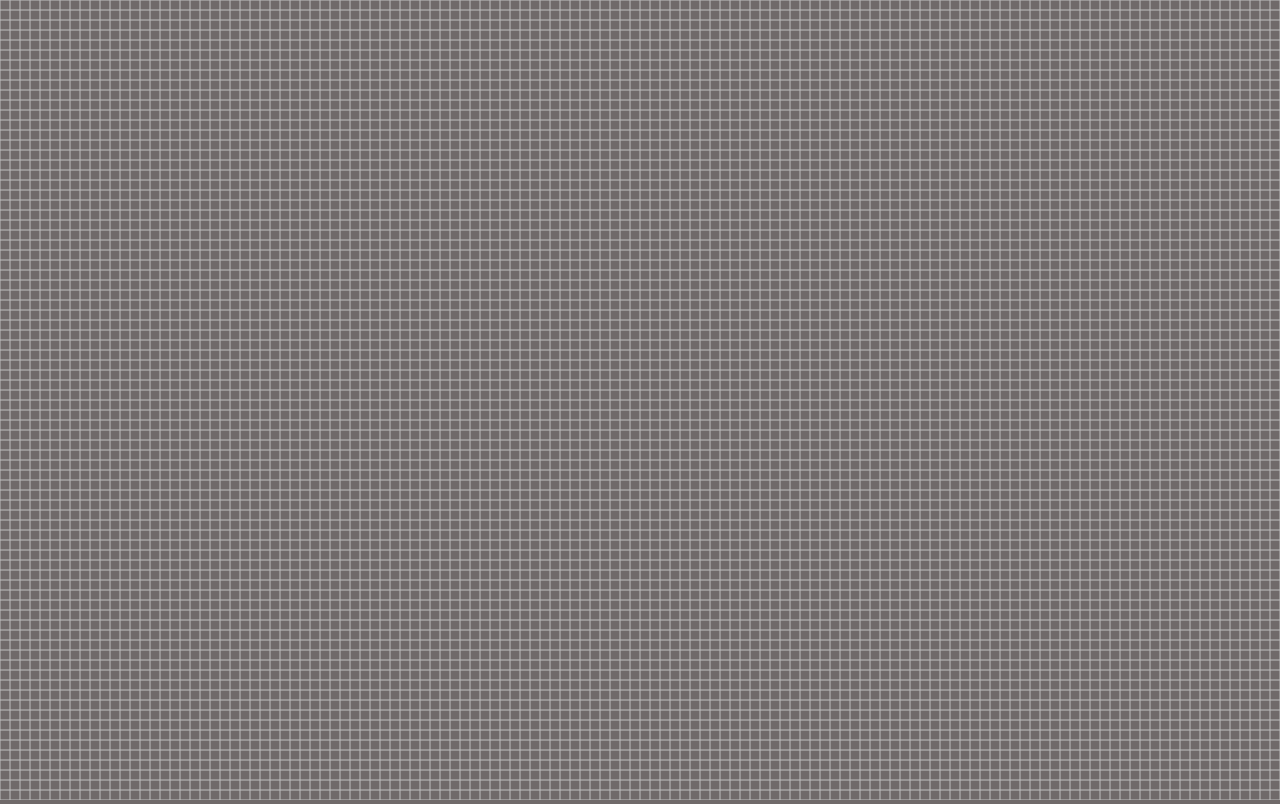
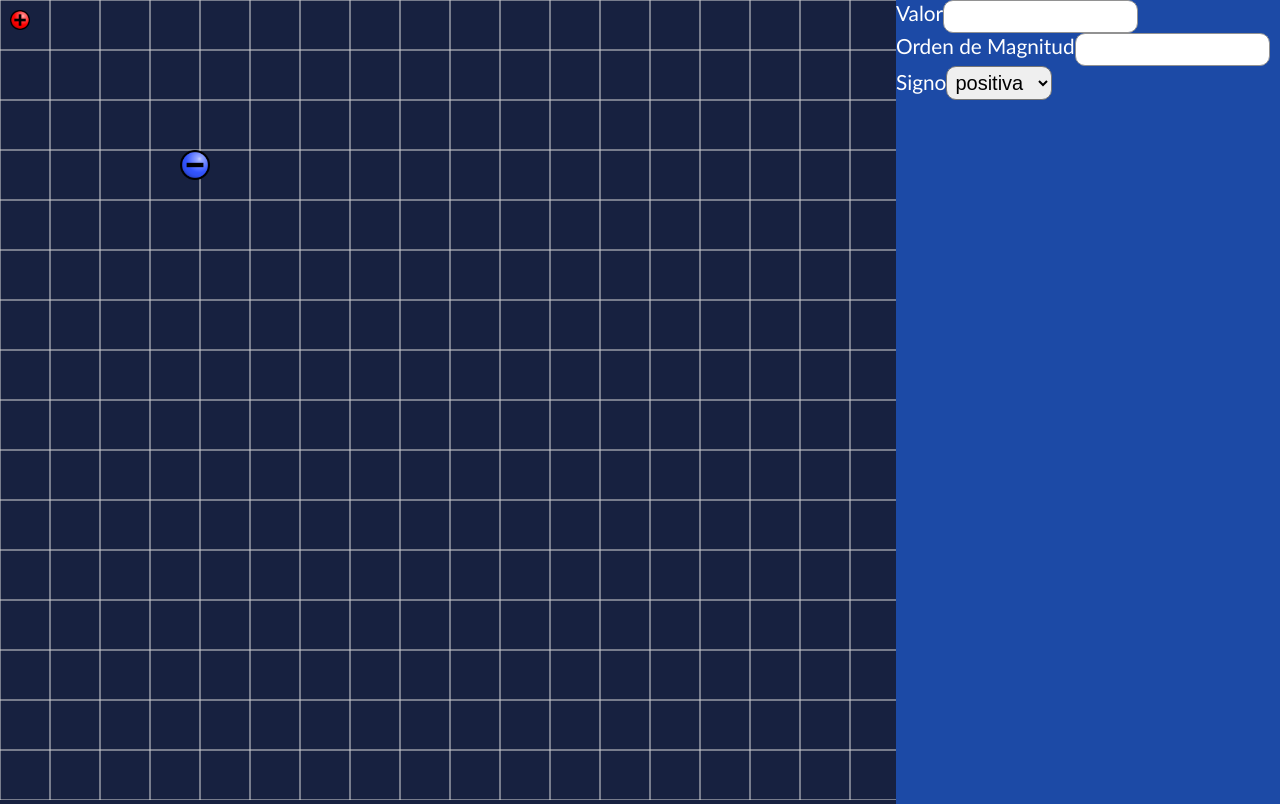
Before and after one commit to soloFac/fisica-cargas, a React (Create React App) app: page / in a window 1280 px wide. Built offline with nearby package versions, Linux system fonts and the light colour scheme.

Commit message:
fix multiple charge position problem and add form part

```diff
--- a/src/App.css
+++ b/src/App.css
@@ -1,4 +1,4 @@
-.App {
+/* .App {
   text-align: center;
 }
 
@@ -35,4 +35,4 @@
   to {
     transform: rotate(360deg);
   }
-}
+} */
--- a/src/App.js
+++ b/src/App.js
@@ -1,13 +1,46 @@
 import React, { useEffect, useState } from 'react'
+import Form from './components/Interface/Form'
 import { Layout } from './components/Layout/Layout'
 
 function App () {
-  const [cargas, setCargas] = useState([])
+  const vwCanvas = 0.7
+
+  const [cargas, setCargas] = useState([
+    {
+      id: 0,
+      signo: 'positiva',
+      size: 20,
+      pos: {
+        x: 10,
+        y: 10
+      }
+    },
+    {
+      id: 1,
+      signo: 'negativa',
+      size: 30,
+      pos: {
+        x: 180,
+        y: 150
+      }
+    }
+  ])
 
   return (
-    <section>
+    <section
+      style={{
+        display: 'flex',
+        flexDirection: 'row'
+      }}
+    >
       <Layout
         cargas={cargas}
+        setCargas={setCargas}
+        vwCanvas={vwCanvas}
+      />
+      <Form
+        cargas={cargas}
+        setCargas={setCargas}
       />
     </section>
   )
--- a/src/components/Interface/Form.js
+++ b/src/components/Interface/Form.js
@@ -1,10 +1,71 @@
-import React from 'react'
+import React, { useState } from 'react'
 
 const Form = () => {
+  const [carga, setCarga] = useState({
+    signo: 'positiva',
+    size: '',
+    pos: {
+      x: '',
+      y: ''
+    }
+  })
+
+  const { signo } = carga
+
+  const getData = (e) => {
+    setCarga({
+      ...carga,
+      [e.target.name]: e.target.value
+    })
+  }
+
   return (
-    <div>
-      {window.innerHeight}
-    </div>
+    <form
+      style={{
+        width: '100%',
+        display: 'flex',
+        flexDirection: 'column'
+      }}
+    >
+      <div>
+        <label>Valor</label>
+        <input
+          type='number'
+          name='valor'
+          onChange={getData}
+        ></input>
+      </div>
+
+      <div>
+        <label>Orden de Magnitud</label>
+        <input
+          type='number'
+          name='orden'
+          onChange={getData}
+        ></input>
+      </div>
+
+      <div>
+        <label>Signo</label>
+        <select
+          name='signo'
+          value={signo}
+          onChange={getData}
+        >
+          <option
+            value='positiva'
+          >
+            positiva
+          </option>
+          <option
+            value='negativa'
+          >
+            negativa
+          </option>
+        </select>
+      </div>
+    </form>
+
   )
 }
 
--- a/src/components/Layout/Carga.js
+++ b/src/components/Layout/Carga.js
@@ -1,10 +1,24 @@
 import React from 'react'
+import './Layout.css'
 
-const Carga = ({ x, y }) => {
+const Carga = ({ carga, changePosition }) => {
+  const { size, pos, signo } = carga
+  const { x, y } = pos
+  const imagen = require(`./../../img/${signo}.png`)
+
   return (
-    <div>
-
-    </div>
+    <img
+      id={carga.id}
+      draggable='true'
+      src={imagen}
+      onDragEnd={(e) => changePosition(e, carga)}
+      style={{
+        width: `${size}px`,
+        position: 'absolute',
+        left: `${x}px`,
+        top: `${y}px`
+      }}
+    />
   )
 }
 
--- a/src/components/grilla.js
+++ b/src/components/Layout/Grilla.js
@@ -10,7 +10,7 @@ const dibujarGrilla = (canvas, vw, vh, espaciado) => {
   const ctx = canvas.getContext('2d')
   // defino el ancho del canvas
   canvas.width = vw
-  ctx.strokeStyle = '#BFBFBF'
+  ctx.strokeStyle = '#D9D9D9'
   ctx.stroke()
 
   for (let x = 0; x <= vw; x += espaciado) {
--- /dev/null
+++ b/src/components/Layout/Layout.css
@@ -0,0 +1,3 @@
+#carga{
+  cursor: pointer;
+}
--- a/src/components/Layout/Layout.js
+++ b/src/components/Layout/Layout.js
@@ -1,26 +1,67 @@
 import React, { useEffect, useState } from 'react'
-import { Grilla } from './../Grilla'
+import { Grilla } from './Grilla'
+import Carga from './Carga'
+import './Layout.css'
 
-export const Layout = ({ cargas }) => {
-  const espaciado = 10
+export const Layout = ({ cargas, setCargas, vwCanvas }) => {
+  const espaciado = 50
 
-  const [width, setWidth] = useState(0)
+  const [width, setWidth] = useState(window.innerWidth * vwCanvas)
 
+  const setPos = (carga, x, y) => {
+    const { id, size, signo } = carga
+    const pos = { x, y }
+    const ncargas = cargas.filter(c => ((c.id !== carga.id) ? c : null))
+    ncargas.push({ id, signo, size, pos })
+    setCargas(
+      ncargas
+    )
+  }
+  // Cuando se actualice el ancho de la pantalla
   useEffect(() => {
-    const vw = window.innerWidth
     const vh = window.innerHeight
 
-    Grilla(vw, vh, espaciado)
+    Grilla(width, vh, espaciado)
   }, [width])
 
+  const changePosition = (e, carga) => {
+    const x = e.clientX - (carga.size / 2)
+    const y = e.clientY - (carga.size / 2)
+    setPos(carga, x, y)
+    // console.log(carga.signo, x, y)
+  }
+  // defino el nuevo ancho del canvas
   window.addEventListener('resize', () => {
-    setWidth(window.innerWidth)
+    setWidth(window.innerWidth * vwCanvas)
   })
+  // Obitene la posicion actual de una carga
+  // Se lo utiliza para cuando se ingresa una nueva carga
+  // const getPosition = (e) => {
+  //   // const x = e.clientX - (size / 2)
+  //   // const y = e.clientY - (size / 2)
+  //   // setPos(x, y)
+  // }
 
   return (
-    <div id='principal'>
+    <div
+      id='principal'
+      style={{ position: 'relative' }}
+    >
       {/* <div><img id='imagen' src='img/cruzroja.png' alt='' /></div> */}
-      <canvas id='linea' width={width} height={window.innerHeight} style={{ border: '0px solid #d3d3d3' }}/>
+      <canvas
+        id='linea'
+        width={width}
+        height={window.innerHeight}
+        // style={{ border: '0px solid #d3d3d3' }}
+        // Cuando se ingresa una nueva carga
+        // onClick={(e) => getPosition(e)}
+      />
+      {cargas.map(carga =>
+        <Carga
+          key={carga.id}
+          carga={carga}
+          changePosition={changePosition}
+        />)}
     </div>
   )
 }
--- a/src/index.css
+++ b/src/index.css
@@ -4,9 +4,40 @@
 }
 
 html{
+  /* background-color: #F29F05; */
+  color: white;
+  font-family: 'Gill Sans', 'Gill Sans MT', Calibri, 'Trebuchet MS', sans-serif;
+  font-size: 1.3em;
+}
 
-  background-color: rgb(112, 106, 106);
-  color: white;
+#principal{
+  background-color: #172140;
+}
+
+form{
+  background-color: #1C4AA6;
+}
+
+form input {
+  /*box-shadow: 2px 2px 5px rgb(255, 255, 255);
+  */
+  padding: 8px;
+  border: 1px solid rgb(146, 146, 146);
+  border-radius: 10px;
+  -webkit-border-radius: 10px;
+  -moz-border-radius: 10px;
+  -ms-border-radius: 10px;
+  -o-border-radius: 10px;
+}
+
+form select{
+  padding: .2em;
+  font-size: 20px;
+  border-radius: 10px;
+  -webkit-border-radius: 10px;
+  -moz-border-radius: 10px;
+  -ms-border-radius: 10px;
+  -o-border-radius: 10px;
 }
 
 #imagen{
@@ -25,9 +56,9 @@ html{
   -o-border-radius: 100%;
 }
 
-#linea{
+/* #linea{
   display: block;
   width: 100vw;
   height: 100vh;
   border: 1px solid white;
-}
+} */
--- a/src/index.js
+++ b/src/index.js
@@ -6,9 +6,7 @@ import reportWebVitals from './reportWebVitals'
 
 const root = ReactDOM.createRoot(document.getElementById('root'))
 root.render(
-  <React.StrictMode>
-    <App />
-  </React.StrictMode>
+  <App />
 )
 
 // If you want to start measuring performance in your app, pass a function
```
Also changed, not shown: src/components/fisica.js (+87 -87 lines), src/img/negativa.png (added), src/img/positiva.png (added).
